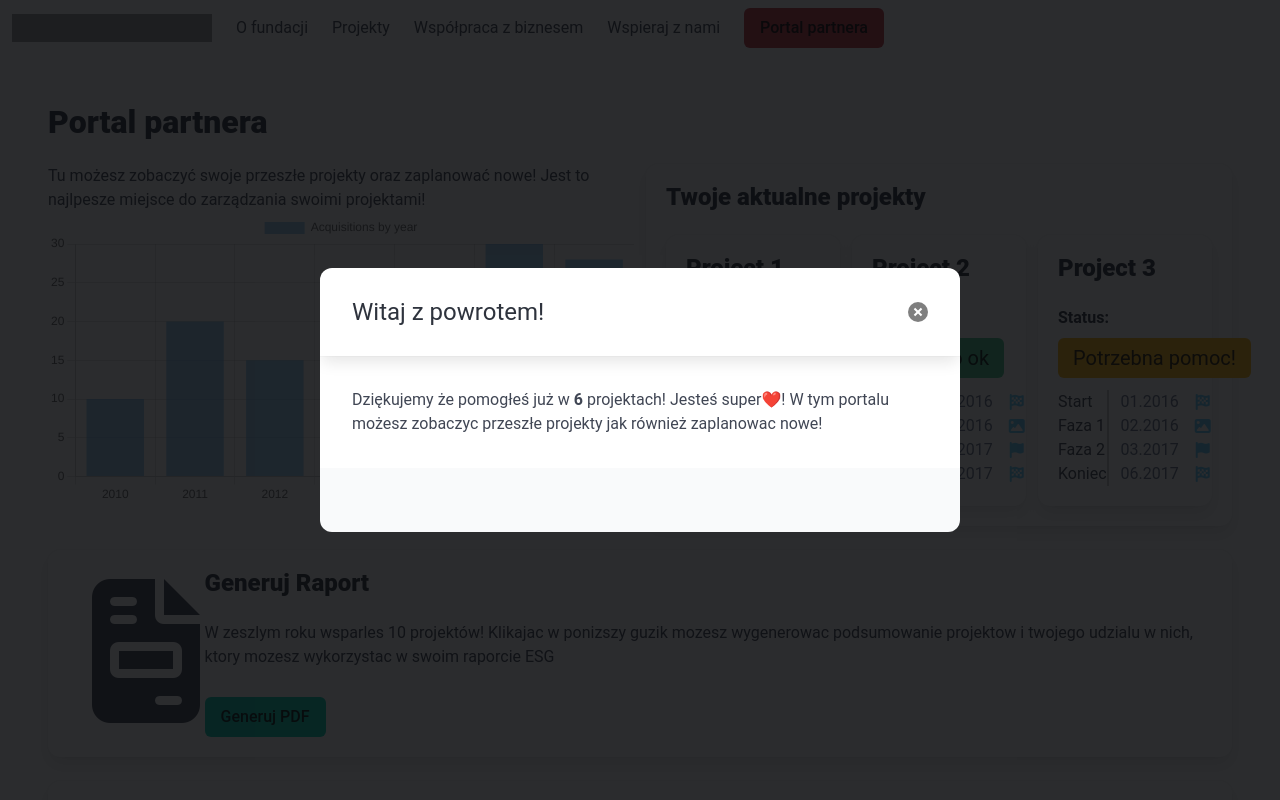
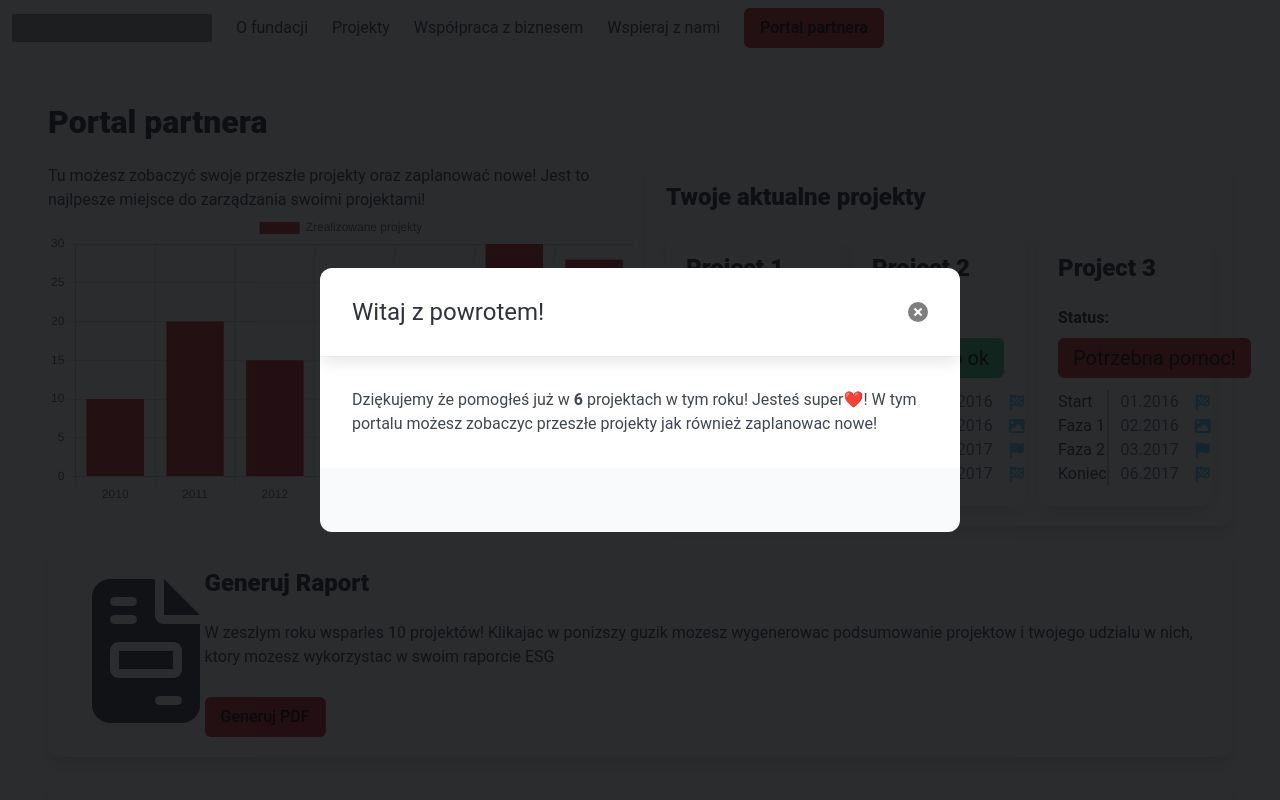
Before and after one commit to jakubsomonday/hackyeah2024, a React (Create React App) app in the folder client/: page /portal in a window 1280 px wide. Shown: the top 800 px of the page. Built offline with nearby package versions, Linux system fonts and the light colour scheme; grey boxes are pictures that could not be loaded.

Commit message:
feature: Small UI fixes

```diff
--- a/client/src/Chart.tsx
+++ b/client/src/Chart.tsx
@@ -1,8 +1,5 @@
-
 import React, { useEffect, useState } from 'react';
-
 import Chart from 'chart.js/auto';
-// import { getRelativePosition } from 'chart.js/helpers';
 
 const data = [
     { year: 2010, count: 10 },
@@ -29,8 +26,10 @@ const LineChart = () => {
                 labels: data.map(row => row.year),
                 datasets: [
                   {
-                    label: 'Acquisitions by year',
-                    data: data.map(row => row.count)
+                    label: 'Zrealizowane projekty',
+                    data: data.map(row => row.count),
+                    backgroundColor: '#C43641',
+
                   }
                 ]
               }
@@ -40,7 +39,7 @@ const LineChart = () => {
           setChart(c);
     }, [chart]);
     return (
-        <div style={{ maxWidth: '600px'}}>
+        <div style={{ height: '100%', width: '100%' }}>
             <canvas id="chart"></canvas>
         </div>
     );
--- a/client/src/GenerateReport.tsx
+++ b/client/src/GenerateReport.tsx
@@ -16,7 +16,7 @@ const GenerateReport: React.FC<GenerateReportProps> = ({ imageUrl, onGenerateRep
       <div className='content'>
         <h2 className='title is-4'>Generuj Raport</h2>
         <p>W zeszlym roku wsparles {aggregatedCount} projektów! Klikajac w ponizszy guzik mozesz wygenerowac podsumowanie projektow i twojego udzialu w nich, ktory mozesz wykorzystac w swoim raporcie ESG</p>
-        <button className='button is-primary mt-3' onClick={onGenerateReport}>Generuj PDF</button>
+        <button className='button is-danger mt-3' onClick={onGenerateReport}>Generuj PDF</button>
       </div>
     </div>
   );
--- a/client/src/Portal.tsx
+++ b/client/src/Portal.tsx
@@ -48,7 +48,7 @@ const Portal = () => {
                         <button className="delete" aria-label="close" onClick={closeModal}></button>
                     </header>
                     <section className="modal-card-body">
-                        <p>Dziękujemy że pomogłeś już w <b>{Math.floor(Math.random() * 10) + 1}</b> projektach! Jesteś super❤️! W tym portalu możesz zobaczyc przeszłe projekty jak również zaplanowac nowe!</p>
+                        <p>Dziękujemy że pomogłeś już w <b>{Math.floor(Math.random() * 10) + 1}</b> projektach w tym roku! Jesteś super❤️! W tym portalu możesz zobaczyc przeszłe projekty jak również zaplanowac nowe!</p>
                     </section>
                     <footer className="modal-card-foot">
                     </footer>
@@ -60,8 +60,8 @@ const Portal = () => {
                     Tu możesz zobaczyć swoje przeszłe projekty oraz zaplanować nowe!
 
                     Jest to najlpesze miejsce do zarządzania swoimi projektami!
+                    <LineChart />
 
-                    <LineChart />
                 </div>
                 <div className="cell">
                     <div className="box">
--- a/client/src/ProjectStatus.tsx
+++ b/client/src/ProjectStatus.tsx
@@ -44,9 +44,9 @@ const ProjectStatus: React.FC<ProjectStatusProps> = ({ projectName, statusText,
       case 'On Track':
         return 'is-success';
       case 'Delayed':
+        return 'is-danger';
+      case 'At Risk':
         return 'is-warning';
-      case 'At Risk':
-        return 'is-danger';
       default:
         return '';
     }
--- a/client/src/SuggestionBox.tsx
+++ b/client/src/SuggestionBox.tsx
@@ -48,7 +48,7 @@ const SuggestionBox = () => {
               { project.values.length > 0 && "Dlaczego polecamy: "}{project.values.join(', ')}
             </p>
           </div>
-            <button className='button is-primary'>{ project.altButtonText ? project.altButtonText : "Zobacz" }</button>
+            <button className='button is-danger'>{ project.altButtonText ? project.altButtonText : "Zobacz" }</button>
         </div>
       </div>
     ))}
```
